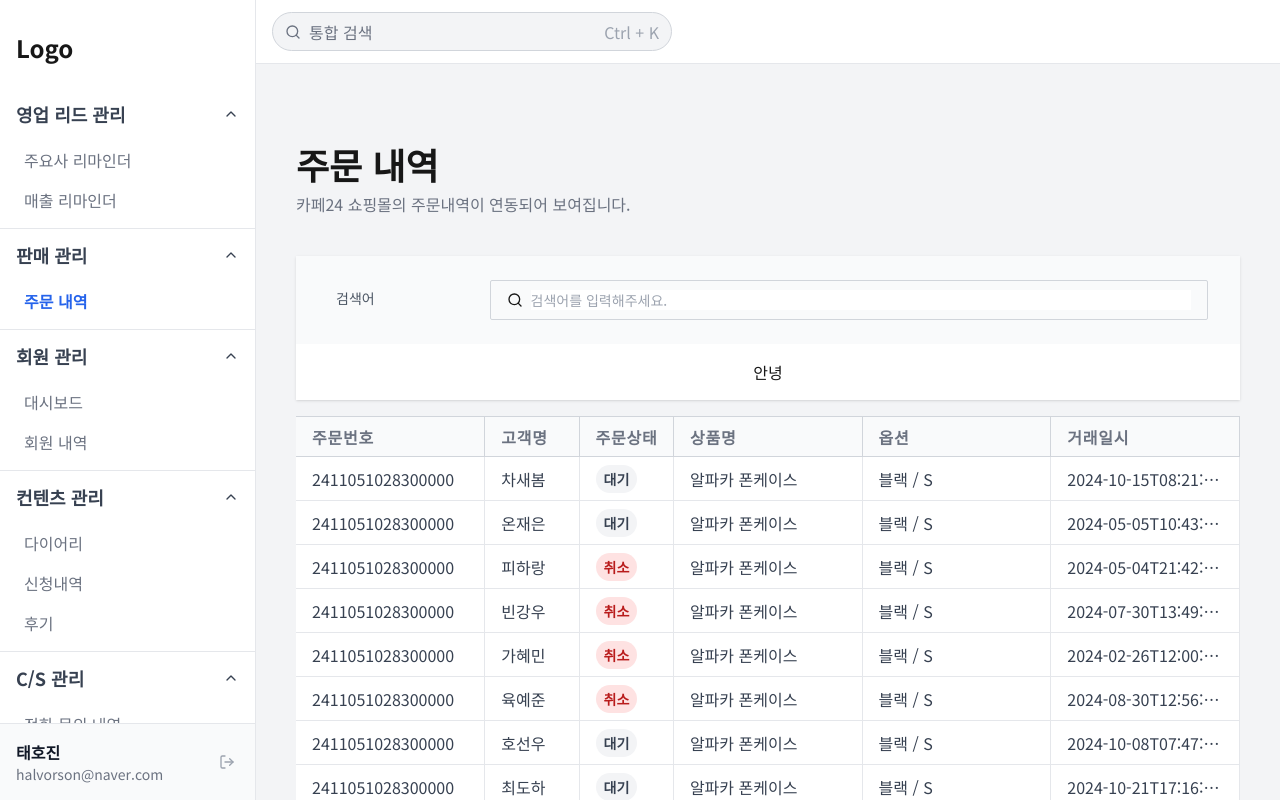
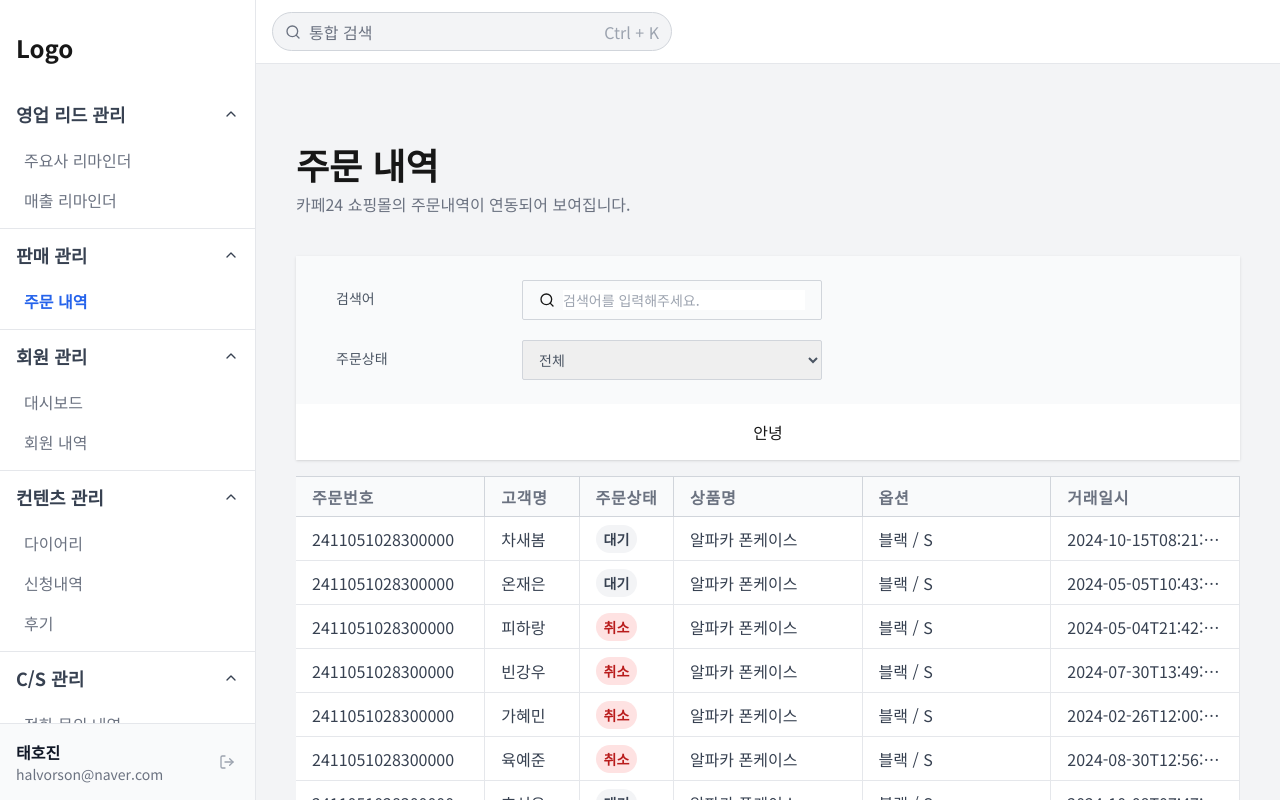
Before and after one commit to hiimjayson/crm, a Next.js app: page /order in a window 1280 px wide. Built offline with nearby package versions, Linux system fonts and the light colour scheme.

Commit message:
feat: add Select

```diff
--- a/src/components/atom/Input/index.tsx
+++ b/src/components/atom/Input/index.tsx
@@ -10,7 +10,7 @@ export function Input({ className, left, ...props }: Props) {
 
   return (
     <div
-      className="flex items-center justify-center w-full h-10 px-4 py-2 border border-gray-300 rounded-sm data-[focus=true]:border-blue-500 data-[hover=true]:border-blue-500 transition-colors"
+      className="flex items-center justify-center w-full max-w-[300px] h-10 px-4 py-2 border border-gray-300 rounded-sm data-[focus=true]:border-blue-500 data-[hover=true]:border-blue-500 transition-colors"
       data-focus={focus}
       data-hover={hover}
     >
--- a/src/components/common/Select/index.tsx
+++ b/src/components/atom/Select/index.tsx
@@ -9,7 +9,7 @@ export function Select({ value, options, onChange }: Props) {
     <select
       value={value}
       onChange={(e) => onChange(e.target.value)}
-      className="w-full px-3 py-2 border border-gray-300 rounded-md focus:outline-none focus:ring-2 focus:ring-blue-500"
+      className="w-full max-w-[300px] px-3 h-10 border border-gray-300 rounded-sm focus:outline-none focus:ring-2 focus:ring-blue-500 transition-colors text-sm text-gray-600"
     >
       {options.map((option) => (
         <option key={option} value={option}>
--- a/src/components/common/Filter/Control.tsx
+++ b/src/components/common/Filter/Control.tsx
@@ -2,7 +2,7 @@ interface SectionProps {
   children: React.ReactNode;
 }
 function Section({ children }: SectionProps) {
-  return <ul className="w-full px-8 py-6 bg-gray-50">{children}</ul>;
+  return <ul className="w-full px-8 py-6 bg-gray-50 space-y-5">{children}</ul>;
 }
 
 interface ItemProps {
--- a/src/components/common/Filter/index.tsx
+++ b/src/components/common/Filter/index.tsx
@@ -1,6 +1,7 @@
 import { Search } from "lucide-react";
 import { Control } from "./Control";
 import { Input } from "@/components/atom/Input";
+import { Select } from "@/components/atom/Select";
 
 export function Filter() {
   return (
@@ -12,6 +13,13 @@ export function Filter() {
             placeholder="검색어를 입력해주세요."
           />
         </Control.Item>
+        <Control.Item label="주문상태">
+          <Select
+            value=""
+            options={["전체", "완료", "취소", "대기"]}
+            onChange={() => {}}
+          />
+        </Control.Item>
       </Control.Section>
       <div className="flex items-center gap-2">
         <button>안녕</button>
--- a/src/components/features/customer/CustomerFilter/index.tsx
+++ b/src/components/features/customer/CustomerFilter/index.tsx
@@ -1,4 +1,4 @@
-import { Select } from "@/components/common/Select";
+import { Select } from "@/components/atom/Select";
 import { DateRangePicker } from "@/components/common/DateRangePicker";
 import { CustomerFilterValues } from "./useCustomerFilter";
 
```
